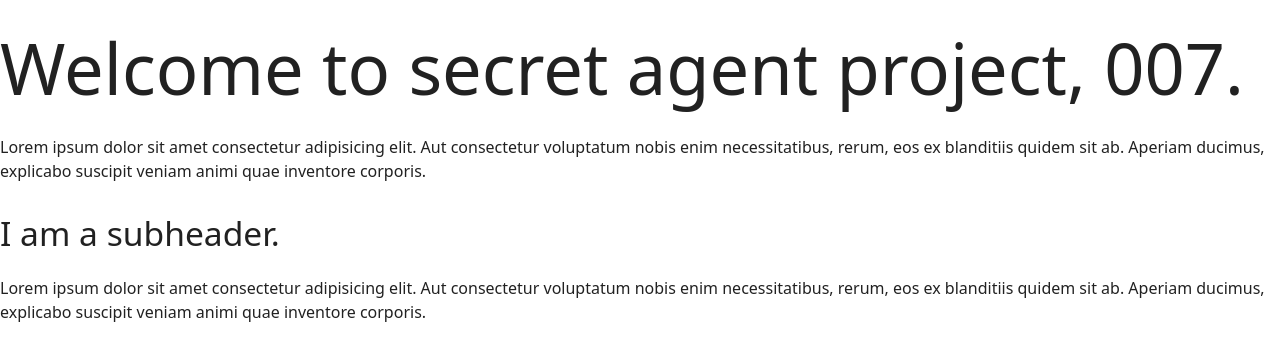
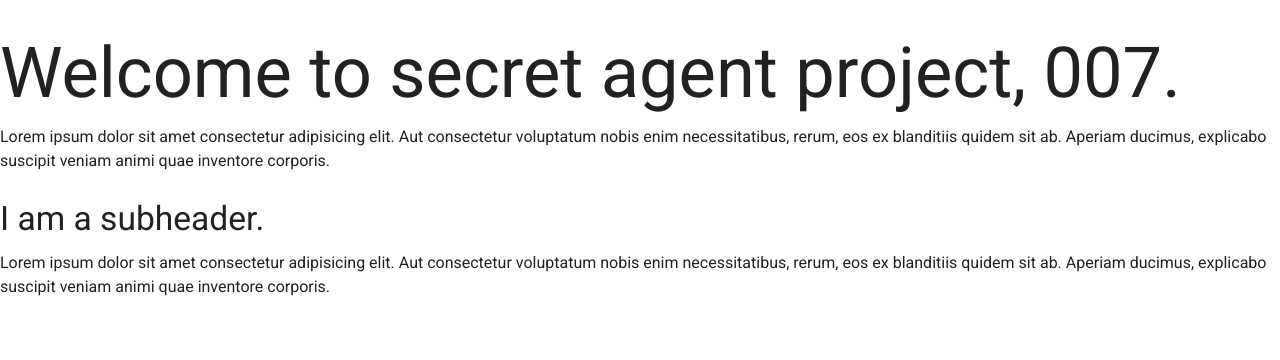
Before and after one commit to jasen-jer/leeroy-jenkins, a React (Create React App) app: page / in a window 1280 px wide. Shown: the top 360 px of the page. Built offline with nearby package versions, Linux system fonts and the light colour scheme.

Commit message:
Started dev branch. Small css change.

```diff
--- a/src/css/styles.css
+++ b/src/css/styles.css
@@ -2,7 +2,7 @@
 
 @import 'https://fonts.googleapis.com/icon?family=Material+Icons';
 @import 'https://cdnjs.cloudflare.com/ajax/libs/materialize/1.0.0-beta/css/materialize.min.css';
-@import 'https://fonts.googleapis.com/css?family=Noto+Serif|Roboto+Slab';
+@import 'https://fonts.googleapis.com/css?family=Roboto|Noto+Sans';
 
 /* defaults */
 html, body, #root, #content {
@@ -16,15 +16,15 @@ div, header, nav, footer {
   margin: 0;
   padding: 0;
 }
-h1 { padding: 30px 0 20px; }
-h2 { padding: 24px 0 16px; }
-h3 { padding: 12px 0 8px; }
+h1 { padding: 35px 0 5px; }
+h2 { padding: 20px 0 5px; }
+h3 { padding: 10px 0 5px; }
 h4, h5, h6, p { padding: 8px 0; }
 h1, h2, h3, h4, h5, h6, p { margin: 0; }
 
 /* responsive text sizes */
 html {
-  font-family: 'Noto Sans', 'Roboto', Arial, Helvetica, sans-serif;
+  font-family: 'Roboto', 'Noto Sans', sans-serif;
   font-size: 14px;
   background: rgb(255,255,255);
 }
```
